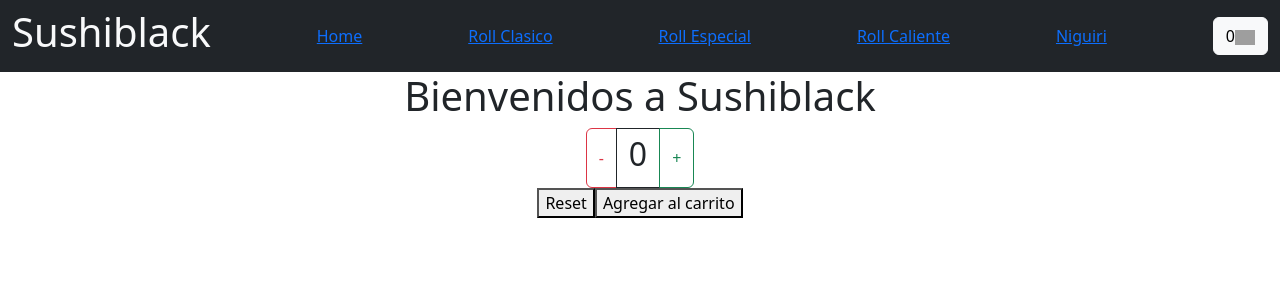
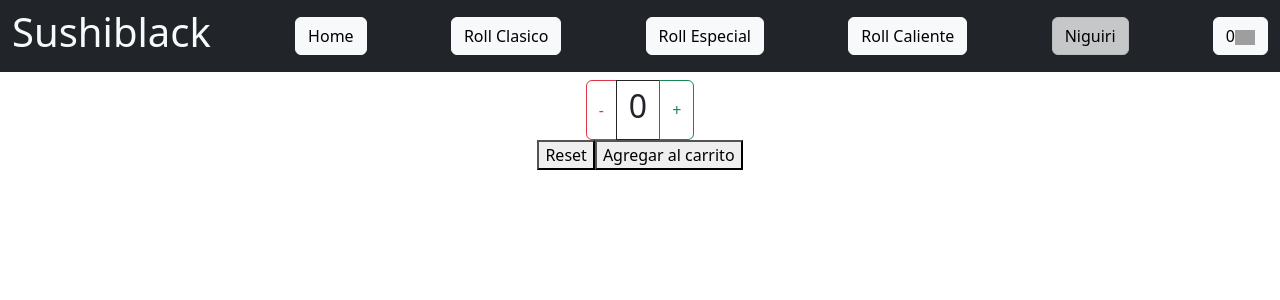
Before and after one commit to agustinazineira/React.Js, a React (Create React App) app: page /category/Niguiri in a window 1280 px wide. Shown: the top 300 px of the page. Built offline with nearby package versions, Linux system fonts and the light colour scheme; grey boxes are pictures that could not be loaded.

Commit message:
routing y navegacion

```diff
--- a/src/App.js
+++ b/src/App.js
@@ -17,11 +17,10 @@ function App() {
         <Navbar />
         <Routes>
           <Route path='/' element={<ItemListContainer greeting='Bienvenidos a Sushiblack'/>} />
-          <Route path='/category/:categoryId' element={<ItemListContainer greeting='Bienvenidos a Sushiblack'/>} />
+          <Route path='/category/:categoryId' element={<ItemListContainer />} />
           <Route path='/note/:noteId' element={<ItemDetailContainer />} />
         </Routes>
       </BrowserRouter>
-
       <Counter initial= {0} stock={12} onAdd= {handleOnAdd} />
     </div>
 
--- a/src/Components/Item/Item.js
+++ b/src/Components/Item/Item.js
@@ -4,6 +4,7 @@ const Item = ({note}) => {
     return(
         <div>
             <h2>{note.title} </h2>
+            <p>{note.category} </p>
             <p>{note.text} </p>
             <h3>{note.price} </h3>
             <Link to={`/note/${note.id}`} >Detalle</Link>
--- a/src/Components/ItemDetailContainer/ItemDetailContainer.js
+++ b/src/Components/ItemDetailContainer/ItemDetailContainer.js
@@ -5,7 +5,6 @@ import { useParams } from "react-router-dom"
 const ItemDetailContainer = () => {
 
     const [note, setNote] = useState({})
-    const [isLoading, setIsLoading] = useState(true)
 
     const {noteId} = useParams()
 
@@ -19,9 +18,6 @@ const ItemDetailContainer = () => {
             })
     }, [noteId])
 
-    if(isLoading){
-        return <h1>Cargando...</h1>
-    }
 
     return(
         <div>
--- a/src/Components/ItemList/ItemList.js
+++ b/src/Components/ItemList/ItemList.js
@@ -1,10 +1,10 @@
 import Item from "../Item/Item"
 
 const ItemList = ({notes}) => {
-    { notes.map(note => (
+     notes.map(note => (
             <Item key={note.id} note={note} />
         ))
-    }
+
 }
 
 export default ItemList
--- a/src/Components/ItemListContainer/ItemListContainer.js
+++ b/src/Components/ItemListContainer/ItemListContainer.js
@@ -7,24 +7,28 @@ const ItemListContainer = (props) => {
     const [notes, setNotes] = useState([])
 
     const { categoryId} = useParams()
+    console.log(categoryId)
 
     useEffect(() => {
       if(!categoryId){
         getNotes()
-      .then(response=>{
+        .then(response => {
           setNotes(response)
-      }).catch(error => {
-        console.error(error)
+        })
+        .catch(error => {
+          console.log(error)
         })
       }else{
         getNotesByCategory(categoryId)
-      .then(response=>{
+        .then(response => {
           setNotes(response)
-      }).catch(error => {
-        console.error(error)
+        })
+        .catch(error => {
+          console.log(error)
         })
       }
-    }, [categoryId])
+    }, [categoryId] )
+
       //const arrayTransformado = notes.map(note => <h2>{note.tittle} </h2>)
 
       return (
@@ -35,4 +39,5 @@ const ItemListContainer = (props) => {
       )
 }
 
+
 export default ItemListContainer
--- a/src/Components/Navbar/Navbar.js
+++ b/src/Components/Navbar/Navbar.js
@@ -8,11 +8,11 @@ const Navbar = (props) => {
         <nav className='navbar navbar-dark bg-dark'>
             <div className='container-fluid'>
                 <h1 className='text-light'>Sushiblack</h1>
-                <NavLink>Home</NavLink>
-                <NavLink to='/category/Roll Clasico'>Roll Clasico</NavLink>
-                <NavLink to='/category/Roll Especial'>Roll Especial</NavLink>
-                <NavLink to='/category/Roll Caliente'>Roll Caliente</NavLink>
-                <NavLink to='/category/Niguiri'>Niguiri</NavLink>
+                <NavLink className='btn btn-light' to='/'>Home</NavLink>
+                <NavLink className='btn btn-light' to='/category/Roll Clasico'>Roll Clasico</NavLink>
+                <NavLink className='btn btn-light' to='/category/Roll Especial'>Roll Especial</NavLink>
+                <NavLink className='btn btn-light' to='/category/Roll Caliente'>Roll Caliente</NavLink>
+                <NavLink className='btn btn-light' to='/category/Niguiri'>Niguiri</NavLink>
                 <CartWidget>0</CartWidget>
             </div>
 
--- a/src/asyncMock.js
+++ b/src/asyncMock.js
@@ -5,7 +5,7 @@ const notes =[
       title:'New York',
       text:'Salmón, palta y queso',
       price: 2200,
-      pictureUrl: './images/New York.jpg'
+      //pictureUrl: './images/New York.jpg'
     },
     {
       id:'2',
@@ -13,7 +13,7 @@ const notes =[
       title:'Buenos Aires',
       text:'Langostino, palta y queso',
       price: 2200,
-      pictureUrl: './images/Buenos Aires.jpg'
+      //pictureUrl: './images/Buenos Aires.jpg'
     },
     {
       id:'3',
@@ -21,7 +21,7 @@ const notes =[
       title:'Philadelphia',
       text:'Salmón y queso',
       price: 2100,
-      pictureUrl: './images/New York.jpg'
+      //pictureUrl: './images/New York.jpg'
     },
     {
       id:'4',
@@ -29,7 +29,7 @@ const notes =[
       title:'Tamago',
       text:'Salmón, ciboulette y queso, con huevo por fuera',
       price: 2400,
-      pictureUrl: './images/New York.jpg'
+      //pictureUrl: './images/New York.jpg'
     },
     {
       id:'5',
@@ -37,7 +37,7 @@ const notes =[
       title:'Soul',
       text:'Palmito y salmón, con queso por fuera y praliné de almendras',
       price: 2400,
-      pictureUrl: './images/New York.jpg'
+      //pictureUrl: './images/New York.jpg'
     },
     {
       id:'6',
@@ -45,7 +45,7 @@ const notes =[
       title:'Placer Real',
       text:'Queso palta y palmito, con salmón por fuera y crocante de batatas',
       price: 2400,
-      pictureUrl: './images/New York.jpg'
+      //pictureUrl: './images/New York.jpg'
     },
     {
       id:'7',
@@ -53,7 +53,7 @@ const notes =[
       title:'Hot Mex',
       text:'Queso chedar y salmón, empanado y frito, con guacamole',
       price: 2450,
-      pictureUrl: './images/New York.jpg'
+      //pictureUrl: './images/New York.jpg'
     },
     {
       id:'8',
@@ -61,7 +61,7 @@ const notes =[
       title:'Niguiri',
       text:'Salmón flambeado con salsa agridulce, sobre bocado de arroz',
       price: 2500,
-      pictureUrl: './images/New York.jpg'
+      //pictureUrl: './images/New York.jpg'
     },
 ]
 
@@ -69,8 +69,8 @@ export const getNotes = () =>{
     return new Promise((resolve)=>{
       setTimeout(()=>{
         resolve(notes)
-      }, 500)
-    })
+      }, 2000)
+    }, 500)
 }
 
 export const getNotesByCategory = (categoryId) =>{
```
Lines whose indentation alone changed are shown as unchanged.
